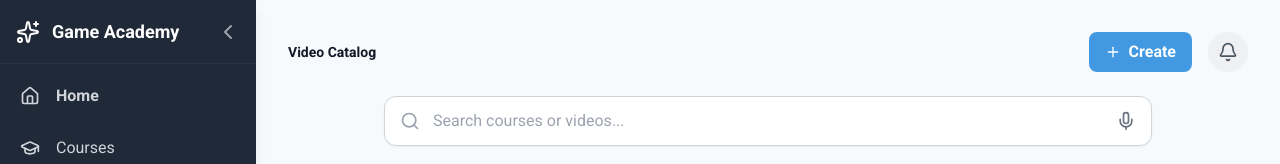
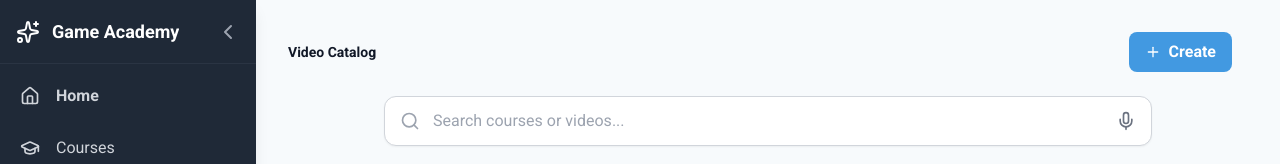
Before and after one commit to AdminRHS/Video-catalog, a plain HTML site: page index.html in a window 1280 px wide. Shown: the top 164 px of the page. Drawn offline with nearby package versions, Linux system fonts and the light colour scheme.

Commit message:
Add files via upload

```diff
--- a/index.html
+++ b/index.html
@@ -244,9 +244,6 @@
                             <span>Create</span>
                         </button>
                         <div id="notifications-btn-container" class="relative">
-                            <button id="notifications-btn" class="w-10 h-10 flex items-center justify-center rounded-full bg-gray-200/50 dark:bg-gray-700/50 hover:bg-gray-200 dark:hover:bg-gray-700 transition-colors">
-                                <i data-lucide="bell" class="w-5 h-5 text-gray-600 dark:text-gray-300"></i>
-                            </button>
                             <div id="notifications-panel" class="absolute right-0 mt-2 w-[25rem] bg-white dark:bg-[#1f2937] border border-gray-200 dark:border-gray-700 rounded-lg shadow-lg hidden z-30">
                                 <div class="p-4 border-b border-gray-200 dark:border-gray-700">
                                     <h3 class="font-semibold text-gray-800 dark:text-gray-200">Notifications</h3>
```
